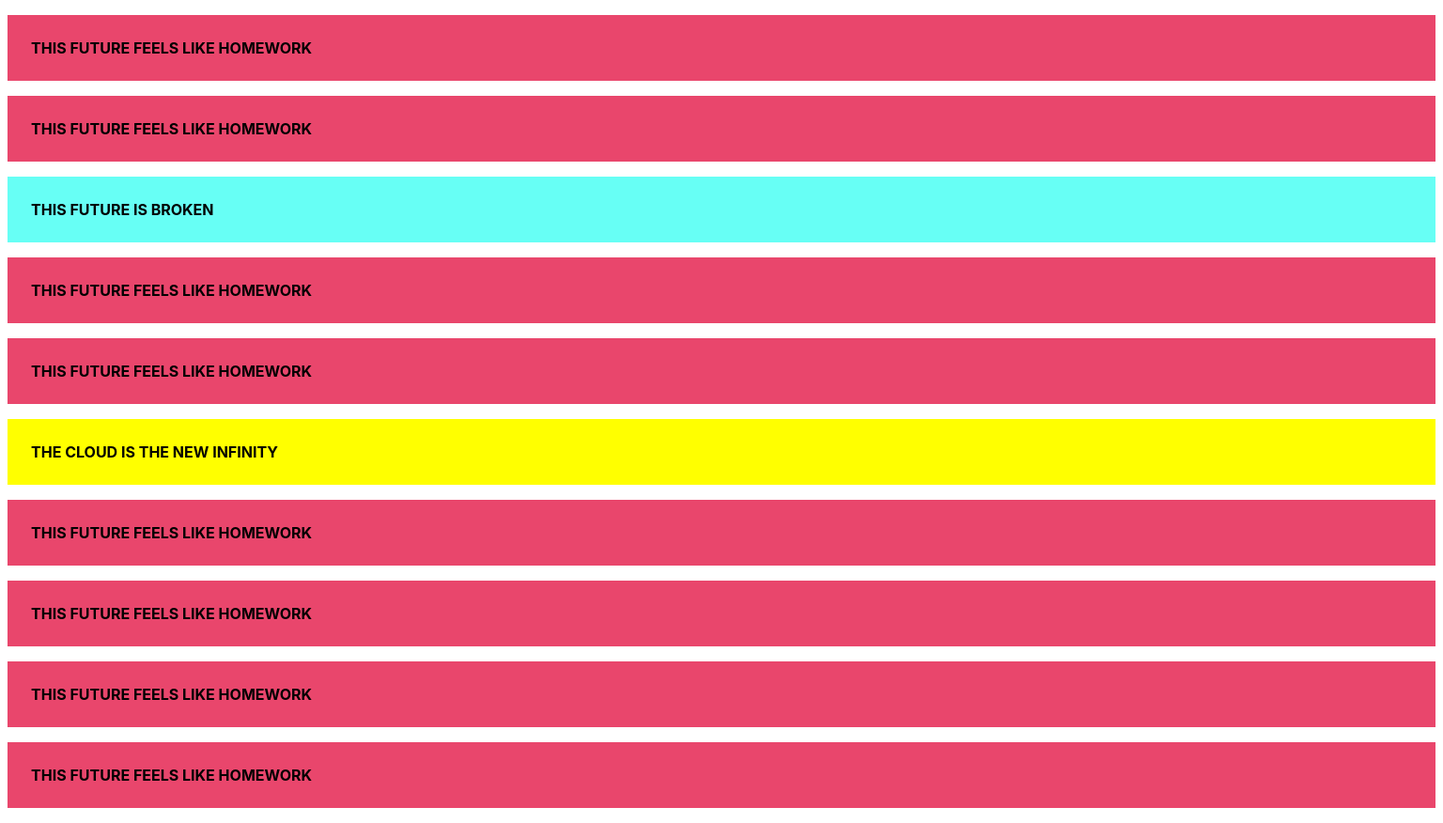
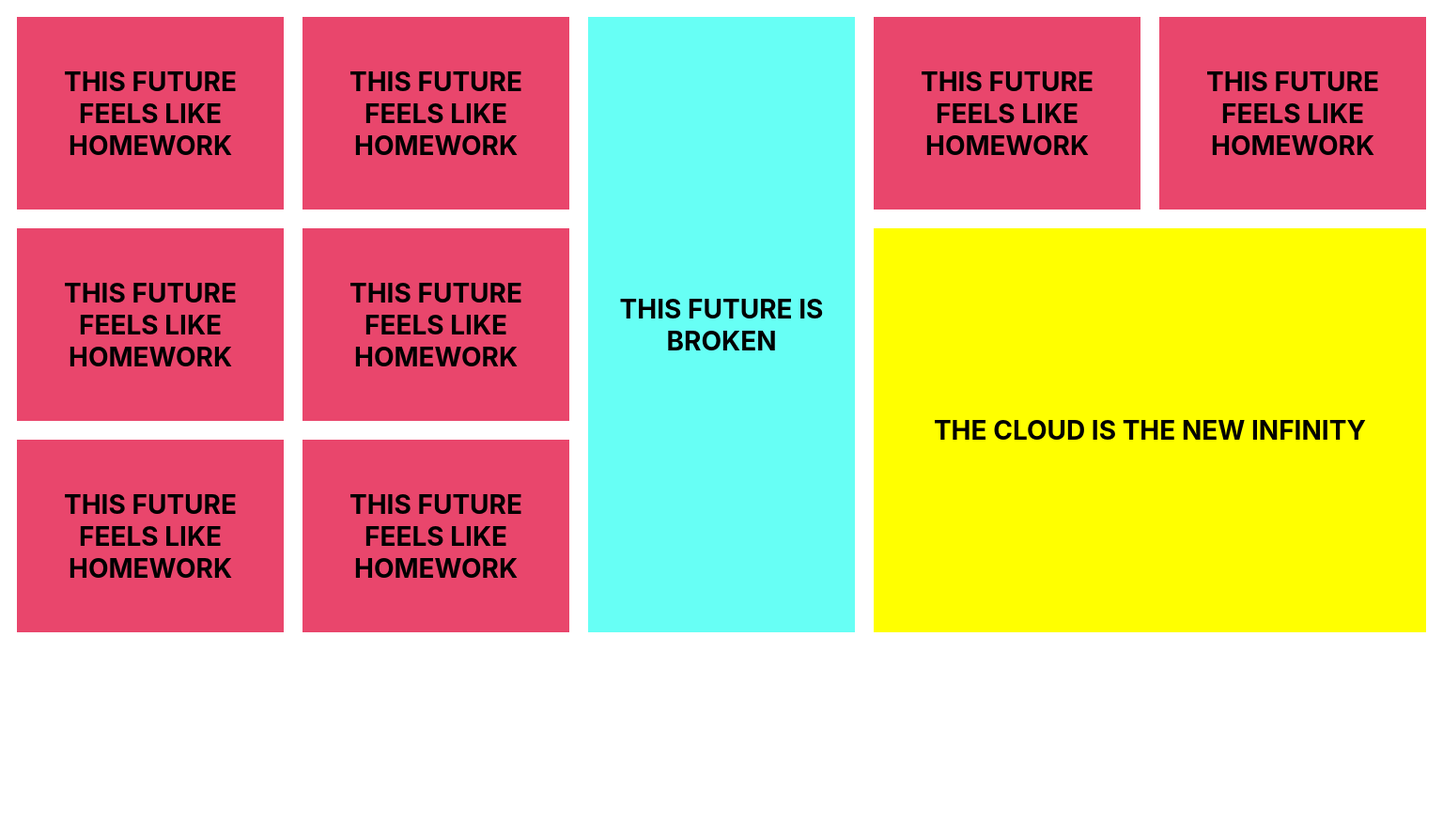
Before and after one commit to Bram-Colleman/2imd-webtechadvanced-portfolio, a plain HTML site: page lab2 - grid/thefuture/index.html in a window 1536 px wide. Shown: the whole page at 94% size. After the commit the page ends 800 px from the top, so only its background shows below. Drawn offline with Linux system fonts and the light colour scheme.

Commit message:
feat: add desktop styling

```diff
--- a/lab2 - grid/thefuture/index.html
+++ b/lab2 - grid/thefuture/index.html
@@ -8,17 +8,18 @@
     <title>lab2 - the future</title>
 </head>
 <body>
-    <p>THIS FUTURE FEELS LIKE HOMEWORK</p>
-    <p>THIS FUTURE FEELS LIKE HOMEWORK</p>
-    <p class="broken">THIS FUTURE IS BROKEN</p>
-    <p>THIS FUTURE FEELS LIKE HOMEWORK</p>
-    <p>THIS FUTURE FEELS LIKE HOMEWORK</p>
-    <p class="cloud">THE CLOUD IS THE NEW INFINITY</p>
-    <p>THIS FUTURE FEELS LIKE HOMEWORK</p>
-    <p>THIS FUTURE FEELS LIKE HOMEWORK</p>
-    <p>THIS FUTURE FEELS LIKE HOMEWORK</p>
-    <p>THIS FUTURE FEELS LIKE HOMEWORK</p>
-
+    <main>
+        <div><p>THIS FUTURE FEELS LIKE HOMEWORK</p></div>
+        <div><p>THIS FUTURE FEELS LIKE HOMEWORK</p></div>
+        <div class="broken"><p>THIS FUTURE IS BROKEN</p></div>
+        <div><p>THIS FUTURE FEELS LIKE HOMEWORK</p></div>
+        <div><p>THIS FUTURE FEELS LIKE HOMEWORK</p></div>
+        <div class="cloud"><p>THE CLOUD IS THE NEW INFINITY</p></div>
+        <div><p>THIS FUTURE FEELS LIKE HOMEWORK</p></div>
+        <div><p>THIS FUTURE FEELS LIKE HOMEWORK</p></div>
+        <div><p>THIS FUTURE FEELS LIKE HOMEWORK</p></div>
+        <div><p>THIS FUTURE FEELS LIKE HOMEWORK</p></div>
+    </main>
 
 
 </body>
--- a/lab2 - grid/thefuture/style.css
+++ b/lab2 - grid/thefuture/style.css
@@ -1,12 +1,16 @@
 * {
     box-sizing: border-box;
 }
-
-p {
+div {
+    display: flex;
     padding: 25px;
     background-color: #e9466c;
     font-weight: bold;
     font-family: -apple-system, BlinkMacSystemFont, 'Segoe UI', Roboto, Oxygen, Ubuntu, Cantarell, 'Open Sans', 'Helvetica Neue', sans-serif;
+    text-align: center;
+    font-size: 1.75em;
+    justify-content: center;
+    margin: 10px;
 }
 .broken {
     background-color: rgb(103, 255, 245);
@@ -14,3 +18,31 @@ p {
 .cloud {
     background-color: yellow;
 }
+
+@media screen and (min-width: 800px) {
+    main {
+        display: grid;
+        grid-template-columns: repeat(2, 1fr);
+    }
+}
+
+@media screen and (min-width: 1400px) {
+    main {
+        display: grid;
+        grid-template-columns: repeat(5, 1fr);
+        grid-template-rows: repeat(3, 225px);
+        align-items: stretch;
+
+    }
+    main div {
+        align-items: center;
+    }
+    .broken {
+        grid-column: 3/3;
+        grid-row: 1/4;
+    }
+    .cloud {
+        grid-column: 4/6;
+        grid-row: 2/4;
+    }
+}
```
